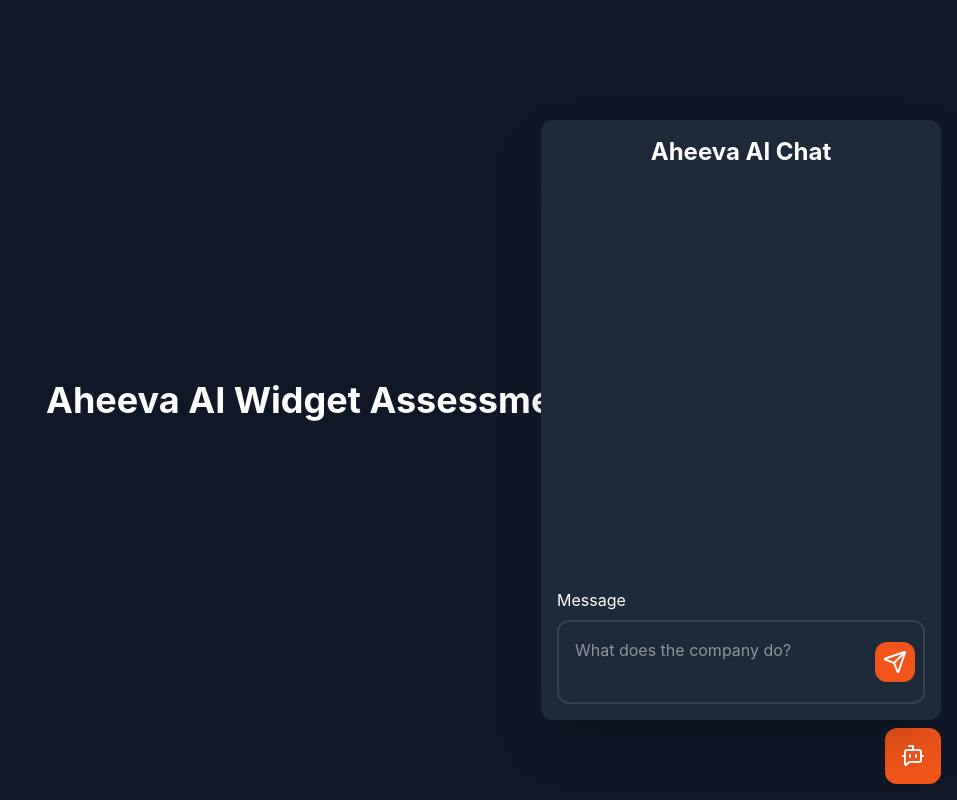
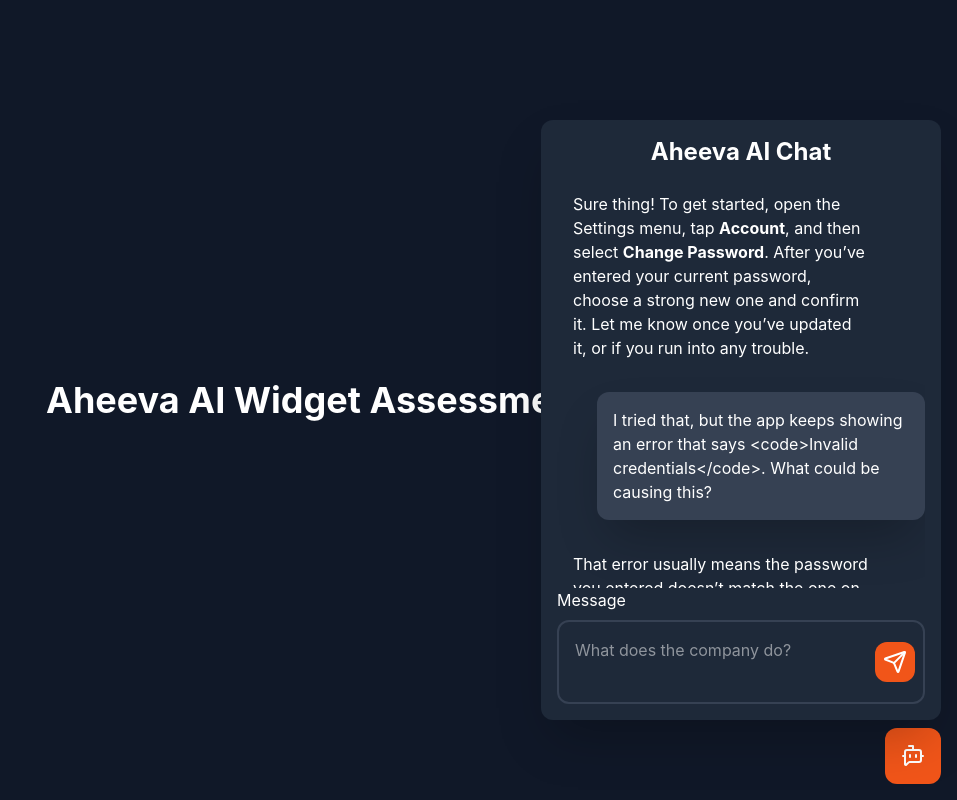
Before and after one commit to ZMensRain/aheeva-assessment, a React (Vite) app: page / in a window 1280 px wide. Both pictures are taken after a click on the button "Toggle AI chat". Shown: the whole page, without its empty margins (323-1280 px from the left). Built offline with nearby package versions, Linux system fonts and the light colour scheme.

Commit message:
added message rendering using sample data for now generated by Lumo AI using a library for rendering markdown

```diff
--- a/package.json
+++ b/package.json
@@ -15,6 +15,7 @@
     "lucide-react": "^0.576.0",
     "react": "^19.2.0",
     "react-dom": "^19.2.0",
+    "react-markdown": "^10.1.0",
     "tailwindcss": "^4.2.1"
   },
   "devDependencies": {
--- a/src/components/AIChatWidget.tsx
+++ b/src/components/AIChatWidget.tsx
@@ -5,9 +5,74 @@ type Props = {
 import { BotMessageSquare } from "lucide-react";
 import { useState } from "react";
 import ChatBox from "./ChatBox";
+import MessageContainer from "./MessageContainer";
+import type { Message } from "../models/message";
 
 export default function AIChatWidget(props: Props) {
   const [dialogOpen, setDialogOpen] = useState(props.open ?? false);
+
+  const messages: Message[] = [
+    {
+      role: "assistant",
+      content:
+        "Sure thing! To get started, open the Settings menu, tap **Account**, and then select **Change Password**. After you’ve entered your current password, choose a strong new one and confirm it. Let me know once you’ve updated it, or if you run into any trouble.",
+    },
+    {
+      role: "user",
+      content:
+        "I tried that, but the app keeps showing an error that says &lt;code&gt;Invalid credentials&lt;/code&gt;. What could be causing this?",
+    },
+
+    {
+      role: "assistant",
+      content:
+        "That error usually means the password you entered doesn’t match the one on record. Double‑check that you’re typing the current password correctly, paying attention to capitalization and any special characters. If you’re still stuck, you can reset the password via the web portal:\n\n1. Go to https://account.proton.me/login.\n2. Click **Forgot password?**\n3. Follow the email link to set a new password.\n\nGive that a try and let me know how it goes.",
+    },
+    {
+      role: "user",
+      content:
+        "Thanks! I followed those steps and got a reset email, but when I click the link it redirects to a page that says &lt;strong&gt;Link expired&lt;/strong&gt;. Is there a way to extend the link’s validity?",
+    },
+
+    {
+      role: "assistant",
+      content:
+        "Password‑reset links are only valid for 24 hours for security reasons. If the link has expired, you’ll need to request a new one. Just repeat the **Forgot password?** process, and make sure to click the link promptly after receiving the email. If you continue to see expiration issues, let me know and we can investigate further.",
+    },
+    {
+      role: "user",
+      content:
+        "Got it. While I’m waiting for the new email, could you explain how end‑to‑end encryption works in Proton Mail? I’d like a brief overview.",
+    },
+
+    {
+      role: "assistant",
+      content:
+        "Absolutely! End‑to‑end encryption (E2EE) means that only the sender and the intended recipient can read the message content. Here’s a quick rundown:\n\n* **Key generation** – When you create a Proton Mail account, a pair of cryptographic keys (public & private) is generated locally on your device.\n* **Public key sharing** – Your public key is stored on Proton’s servers and can be shared with anyone who wants to send you encrypted mail.\n* **Encryption** – When someone composes a message to you, their client encrypts the body using your public key. Only the matching private key (which lives on your device) can decrypt it.\n* **Zero‑access** – Because the private key never leaves your device, Proton’s servers can’t read the message content, even if they wanted to.\n\nThe result is that the email remains confidential from end‑to‑end, protecting it from interception, server‑side scans, or data‑center breaches.\n\nIf you’d like a deeper dive—like how PGP‑style signatures work or how to manage keys manually—just let me know!",
+    },
+    {
+      role: "user",
+      content:
+        "That helps a lot. One more thing: I’m interested in setting up a custom domain for my Proton Mail address. Could you walk me through the DNS records I need to add?",
+    },
+
+    {
+      role: "assistant",
+      content:
+        'Certainly! To use a custom domain with Proton Mail, you’ll need to add several DNS records at your domain registrar:\n\n1. **MX Records** – Direct inbound mail to Proton’s servers.\n   \n   mx1.protonmail.ch   priority 10\n   mx2.protonmail.ch   priority 20\n   \n2. **SPF Record** – Prevents spammers from sending mail on behalf of your domain.\n   \n   v=spf1 include:_spf.protonmail.ch mx ~all\n   \n3. **DKIM Records** – Two CNAME entries (one per signing key) that allow recipients to verify your messages.\n   \n   protonmail._domainkey.yourdomain.com   CNAME   protonmail.domainkey.protonmail.ch\n   protonmail2._domainkey.yourdomain.com  CNAME   protonmail2.domainkey.protonmail.ch\n   \n4. **DMARC Record** (optional but recommended) – Gives you control over how unauthenticated mail is handled.\n   \n   _dmarc.yourdomain.com   TXT   "v=DMARC1; p=none; rua=mailto:postmaster@yourdomain.com"\n   \n\nAfter you add these records, go back to the **Custom Domains** section in your Proton Mail settings and click **Verify**. It may take up to 48 hours for DNS propagation, but most changes appear within a few minutes.\n\nLet me know once you’ve added the records or if you hit any snags along the way.',
+    },
+    {
+      role: "user",
+      content:
+        "Will do. Lastly, can you give me a short example of how to embed a secure image in an email using Proton Mail’s composer? I want the image to display inline, not as an attachment.",
+    },
+
+    {
+      role: "assistant",
+      content:
+        "Sure! Proton Mail lets you embed images directly in the message body. Here’s a quick step‑by‑step:\n\n1. In the composer, click the **Insert Image** icon (it looks like a picture frame).\n2. Choose **Upload from computer** and select the image you want.\n3. Once uploaded, the image will appear inline where your cursor was placed. Proton automatically converts it to a base64‑encoded data URI, which keeps the image encrypted end‑to‑end.\n4. Finish writing your email and hit **Send**.\n\nBecause the image is embedded as part of the encrypted payload, recipients who use Proton Mail will see it instantly. Recipients on other providers will receive the image as an attachment, preserving privacy while still delivering the visual content.\n\nThat’s all there is to it! If you need any more tips, feel free to ask.",
+    },
+  ];
 
   function handleClick() {
     setDialogOpen(!dialogOpen);
@@ -25,10 +90,9 @@ export default function AIChatWidget(props: Props) {
         <BotMessageSquare scale={3} />
       </button>
       {dialogOpen && (
-        <div className="fixed right-4 bottom-20 max-w-100 w-full min-h-150 bg-gray-800 p-4 rounded-xl flex flex-col shadow-2xl">
-          <h2 className="text-2xl font-bold">Aheeva AI Chat</h2>
-
-          <div className="flex-1"></div>
+        <div className="fixed right-4 bottom-20 max-w-100 w-full min-h-150 max-h-[50vh] bg-gray-800 p-4 rounded-xl flex flex-col shadow-2xl">
+          <h2 className="text-2xl font-bold mb-2">Aheeva AI Chat</h2>
+          <MessageContainer messages={messages} />
           <ChatBox onMessageSend={(message) => console.log(message)} />
         </div>
       )}
--- /dev/null
+++ b/src/components/MessageComponent.tsx
@@ -0,0 +1,14 @@
+import Markdown from "react-markdown";
+import type { Message } from "../models/message";
+
+export function MessageComponent({ message }: { message: Message }) {
+  return (
+    <div
+      className={` p-4 rounded-xl flex flex-col mb-4 text-left ${
+        message.role == "user" ? "ml-10 bg-gray-700 shadow-2xl" : "mr-10"
+      }`}
+    >
+      <Markdown>{message.content}</Markdown>
+    </div>
+  );
+}
--- /dev/null
+++ b/src/components/MessageContainer.tsx
@@ -0,0 +1,16 @@
+import type { Message } from "../models/message";
+import { MessageComponent } from "./MessageComponent";
+
+type Props = {
+  messages: Message[];
+};
+
+export default function MessageContainer({ messages }: Props) {
+  return (
+    <div className="flex-1 overflow-y-scroll">
+      {messages.map((message) => (
+        <MessageComponent message={message} />
+      ))}
+    </div>
+  );
+}
--- /dev/null
+++ b/src/models/message.ts
@@ -0,0 +1,4 @@
+export type Message = {
+  role: "user" | "assistant";
+  content: string;
+};
```
Also changed, not shown: 1 other file (tests, documents, lock files or other folders).
